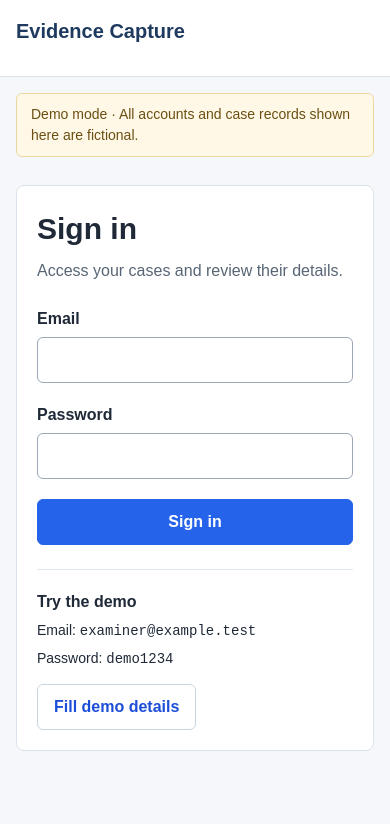
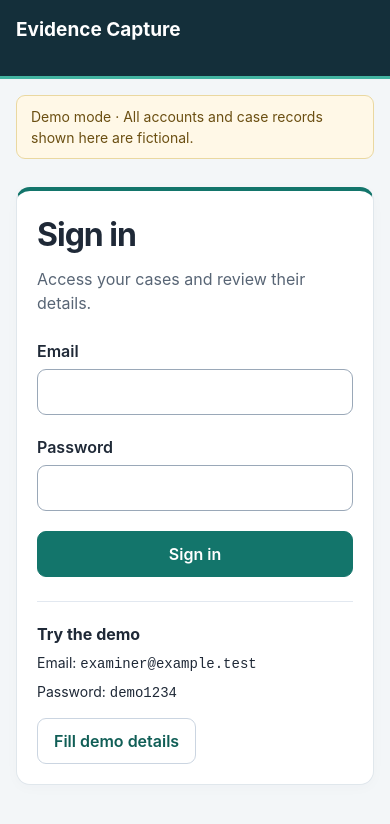
Before and after one commit to asmithadev/social-media-parser, a React (Vite) app in the folder frontend/: page / in a window 390 px wide. Shown: the top 824 px of the page. Built offline with nearby package versions, Linux system fonts and the light colour scheme; no server answers.

Commit message:
Refresh shared UI styling with teal accents and responsive card layouts

```diff
--- a/frontend/src/styles.css
+++ b/frontend/src/styles.css
@@ -2,9 +2,9 @@
 * { box-sizing: border-box; }
 body {
   margin: 0;
-  background: #f5f7fa;
+  background: #f3f6f8;
   color: #1f2937;
-  font-family: Arial, Helvetica, sans-serif;
+  font-family: -apple-system, BlinkMacSystemFont, "Segoe UI", sans-serif;
   font-size: 16px;
   line-height: 1.5;
 }
@@ -12,25 +12,25 @@ button, input, select, textarea { font: inherit; }
 button {
   cursor: pointer;
   padding: 10px 16px;
-  border: 1px solid #2563eb;
-  border-radius: 6px;
-  background: #2563eb;
+  border: 1px solid #13756b;
+  border-radius: 9px;
+  background: #13756b;
   color: white;
   font-weight: 600;
 }
 button:disabled { cursor: wait; opacity: 0.65; }
-button:hover:not(:disabled) { background: #1d4ed8; }
-.secondary { background: white; color: #1d4ed8; border-color: #cbd5e1; }
-.secondary:hover:not(:disabled) { background: #eff6ff; }
-:focus-visible { outline: 3px solid #2563eb; outline-offset: 3px; }
-h1 { margin: 0 0 8px; font-size: 30px; }
+button:hover:not(:disabled) { background: #105e56; }
+.secondary { background: white; color: #105e56; border-color: #cbd5e1; }
+.secondary:hover:not(:disabled) { background: #edf7f5; }
+:focus-visible { outline: 3px solid #13756b; outline-offset: 3px; }
+h1 { margin: 0 0 8px; font-size: 32px; letter-spacing: -1px; }
 h2 { margin: 0; font-size: 22px; }
 h3 { margin: 24px 0 8px; font-size: 17px; }
 p { margin: 0 0 16px; }
 .muted, .role { color: #586575; }
-.site-header { background: white; border-bottom: 1px solid #dce2e9; }
+.site-header { background: #142f3a; border-bottom: 3px solid #43b4a1; color: white; }
 .header-content {
-  max-width: 1000px;
+  max-width: 1160px;
   min-height: 76px;
   margin: 0 auto;
   padding: 16px 24px;
@@ -39,31 +39,31 @@ p { margin: 0 0 16px; }
   justify-content: space-between;
   gap: 20px;
 }
-.brand { font-size: 20px; font-weight: 700; color: #1e3a5f; }
+.brand { display: flex; align-items: center; gap: 12px; font-size: 19px; font-weight: 700; color: white; }
 .account-menu { display: flex; align-items: center; gap: 16px; }
-.container { max-width: 1000px; margin: 0 auto; padding: 24px; }
+.container { max-width: 1160px; margin: 0 auto; padding: 32px 24px 64px; }
 .demo-notice {
   padding: 10px 14px;
   margin-bottom: 28px;
   background: #fff8e7;
   border: 1px solid #ead8a0;
-  border-radius: 6px;
+  border-radius: 9px;
   color: #6b4f12;
   font-size: 14px;
 }
-.card { padding: 28px; border: 1px solid #dce2e9; border-radius: 8px; background: white; }
+.card { padding: 28px; border: 1px solid #e0e7ec; border-radius: 14px; background: white; box-shadow: 0 3px 14px #16304206; }
 label { display: block; margin-bottom: 6px; font-weight: 600; }
 input, select, textarea {
   width: 100%;
   padding: 10px 12px;
   border: 1px solid #9aa8b8;
-  border-radius: 6px;
+  border-radius: 9px;
   background: white;
   color: #1f2937;
 }
 .error { color: #b42318; }
 .full-width { width: 100%; }
-.login-card { max-width: 430px; margin: 40px auto; }
+.login-card { max-width: 460px; margin: 48px auto; padding: 36px; border-top: 4px solid #13756b; }
 .login-card form { margin-top: 24px; }
 .login-card input { margin-bottom: 20px; }
 .demo-login { margin-top: 24px; padding-top: 20px; border-top: 1px solid #e2e8f0; }
@@ -77,7 +77,7 @@ th, td { padding: 14px 12px; border-bottom: 1px solid #e2e8f0; }
 tbody tr:last-child td { border-bottom: 0; }
 td:last-child, th:last-child { text-align: right; white-space: nowrap; }
 .case-number { font-weight: 600; white-space: nowrap; }
-.badge { display: inline-block; padding: 3px 10px; border-radius: 4px; font-size: 13px; text-transform: capitalize; }
+.badge { display: inline-block; padding: 4px 12px; border-radius: 30px; font-size: 13px; text-transform: capitalize; }
 .badge.open { background: #e8f5ec; color: #236a3b; }
 .badge.closed { background: #edf0f4; color: #4b5563; }
 .empty-state { margin: 28px 0 8px; color: #586575; }
@@ -89,8 +89,10 @@ td:last-child, th:last-child { text-align: right; white-space: nowrap; }
 dt { font-size: 14px; color: #586575; }
 dd { margin: 4px 0 0; overflow-wrap: anywhere; }
 .status-text { text-transform: capitalize; }
-.page-menu { display: flex; flex-wrap: wrap; gap: 10px; margin-bottom: 24px; }
-.admin-forms { display: grid; gap: 24px; }
+.page-menu { display: flex; flex-wrap: wrap; gap: 6px; padding: 6px; width: fit-content; background: #e7edef; border-radius: 12px; margin-bottom: 32px; }
+.page-menu button { border-color: transparent; }
+.page-menu .secondary { background: transparent; color: #4c626e; }
+.admin-forms { display: grid; gap: 24px; grid-template-columns: repeat(auto-fit, minmax(min(100%, 420px), 1fr)); align-items: start; }
 .admin-form { max-width: 580px; margin-top: 20px; }
 .admin-form fieldset { border: 0; padding: 0; margin: 0; min-width: 0; }
 .admin-form input, .admin-form select, .admin-form textarea { margin-bottom: 16px; }
@@ -105,7 +107,7 @@ dd { margin: 4px 0 0; overflow-wrap: anywhere; }
 .capture-sessions { margin-top: 28px; padding-top: 8px; border-top: 1px solid #e2e8f0; }
 .capture-sessions > select { margin-top: 6px; }
 .session-details { margin-top: 20px; }
-.section-outcome { padding: 16px; border: 1px solid #e2e8f0; border-radius: 6px; }
+.section-outcome { padding: 16px; border: 1px solid #e2e8f0; border-radius: 9px; }
 .section-outcome legend { margin-bottom: 12px; font-weight: 600; overflow-wrap: anywhere; }
 .session-actions { display: flex; flex-wrap: wrap; gap: 12px; }
 .screenshots { margin-top: 24px; padding: 16px 0; border-top: 1px solid #e2e8f0; border-bottom: 1px solid #e2e8f0; }
@@ -113,7 +115,7 @@ dd { margin: 4px 0 0; overflow-wrap: anywhere; }
 .screenshot-list li { padding: 16px 0; border-bottom: 1px solid #e2e8f0; }
 .screenshot-list p { margin: 6px 0; }
 .file-hash { overflow-wrap: anywhere; }
-.screenshot-viewer { margin-top: 20px; padding: 16px; border: 1px solid #cbd5e1; border-radius: 6px; }
+.screenshot-viewer { margin-top: 20px; padding: 16px; border: 1px solid #cbd5e1; border-radius: 9px; }
 .screenshot-image { display: block; max-width: 100%; height: auto; margin-top: 16px; }
 .parsed-evidence { margin-top: 24px; padding-top: 8px; border-top: 1px solid #cbd5e1; }
 .ocr-text { white-space: pre-wrap; overflow-wrap: anywhere; max-height: 360px; overflow: auto; padding: 16px; background: #f5f7fa; font: inherit; }
@@ -123,9 +125,41 @@ dd { margin: 4px 0 0; overflow-wrap: anywhere; }
 .audit-verification { margin: 24px 0; }
 .audit-verification p { margin-top: 12px; }
 .audit-entry-details { min-width: 220px; max-width: 380px; text-align: left; white-space: normal; }
-.audit-entry-details summary { cursor: pointer; color: #1d4ed8; }
+.audit-entry-details summary { cursor: pointer; color: #105e56; }
 .audit-entry-details p { margin-top: 12px; }
+/* Small, shared details keep the screens consistent. */
+.brand-mark { display: grid; place-items: center; width: 38px; height: 38px; border: 1px solid #74beaf; border-radius: 11px; background: #ffffff0b; color: #98e4d3; font-size: 14px; letter-spacing: 1px; }
+.brand small { display: block; font-size: 11px; font-weight: 400; color: #b5cbd2; letter-spacing: 0.4px; }
+.account-menu .role { color: #b5cbd2; }
+.account-menu > span { font-size: 14px; }
+.eyebrow { color: #13756b; font-size: 12px; font-weight: 700; letter-spacing: 1.5px; text-transform: uppercase; margin-bottom: 10px; }
+.case-summary { display: grid; grid-template-columns: repeat(3, 1fr); gap: 16px; margin: 24px 0; }
+.summary-item { padding: 18px 22px; border: 1px solid #e0e7ec; border-radius: 12px; background: white; }
+.summary-item strong { display: block; font-size: 28px; letter-spacing: -1px; color: #173743; }
+.summary-item span { color: #586575; font-size: 13px; }
+.case-summary + .card input[type="search"] { max-width: 480px; }
+input:hover, select:hover, textarea:hover { border-color: #657f89; }
+input:disabled, select:disabled, textarea:disabled { background: #f0f3f5; }
+input[type="checkbox"] { width: auto; accent-color: #13756b; }
+button { transition: background 120ms ease, border-color 120ms ease; }
+tbody tr:hover { background: #f5faf9; }
+th { text-transform: uppercase; font-size: 11px; letter-spacing: 0.8px; }
+legend { color: #173743; font-weight: 600; }
+.case-facts { background: #f8fafb; padding: 20px; border: 1px solid #e7edef; border-radius: 10px; margin-bottom: 20px; }
+.ocr-text { border: 1px solid #e1e8ec; border-radius: 9px; }
+.report-version, .screenshot-list li { padding: 20px; margin-top: 16px; border: 1px solid #e0e7ec; border-radius: 10px; }
+button + button { margin-left: 4px; }
+.session-actions button, .page-menu button { margin-left: 0; }
+a { color: #105e56; }
+@media (prefers-reduced-motion: reduce) { button { transition: none; } }
 @media (max-width: 600px) {
+  .case-summary { gap: 8px; }
+  .summary-item { padding: 14px 10px; }
+  .summary-item strong { font-size: 24px; }
+  .brand small { font-size: 10px; }
+  .page-menu { width: 100%; }
+  .page-menu button { flex: 1; padding: 10px; }
+
   .header-content { align-items: flex-start; flex-direction: column; gap: 12px; padding: 16px; }
   .account-menu { width: 100%; justify-content: space-between; font-size: 14px; }
   .container { padding: 16px; }
```
